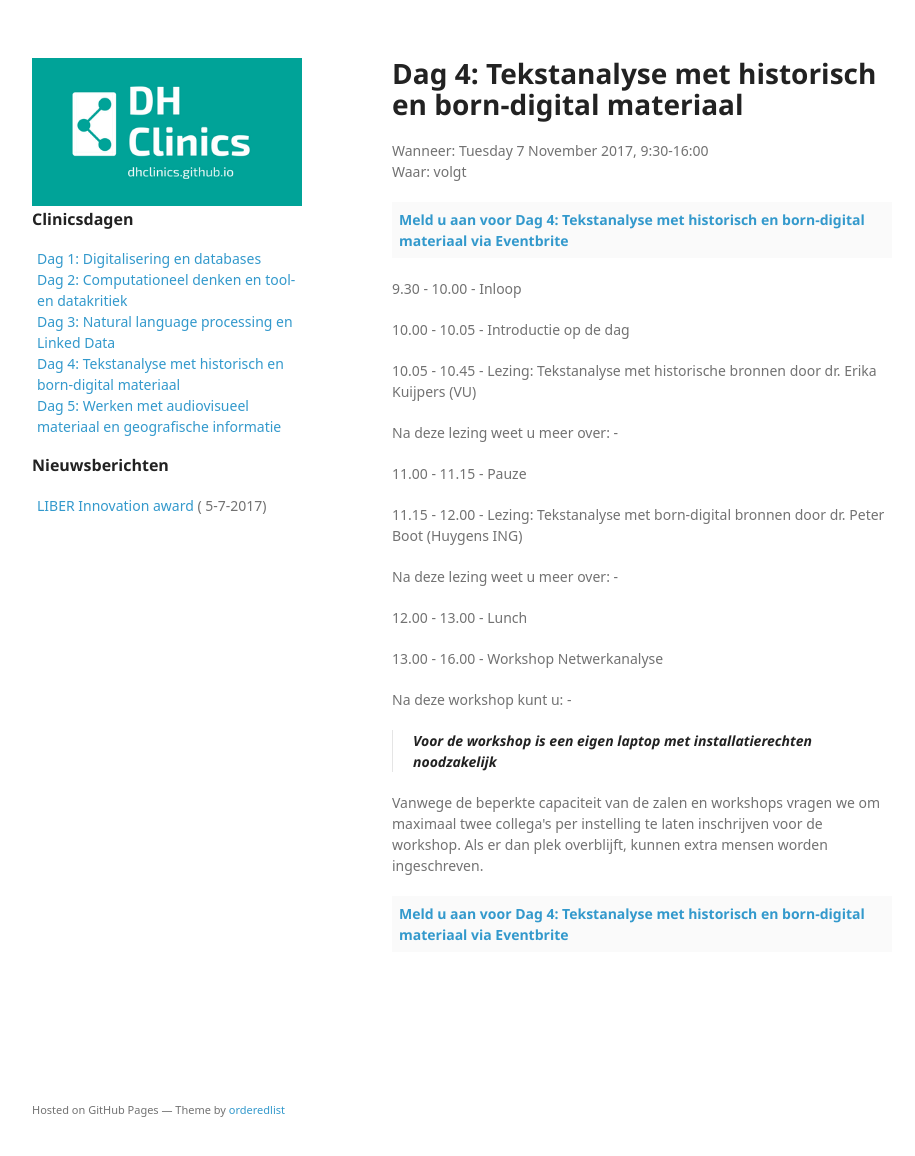
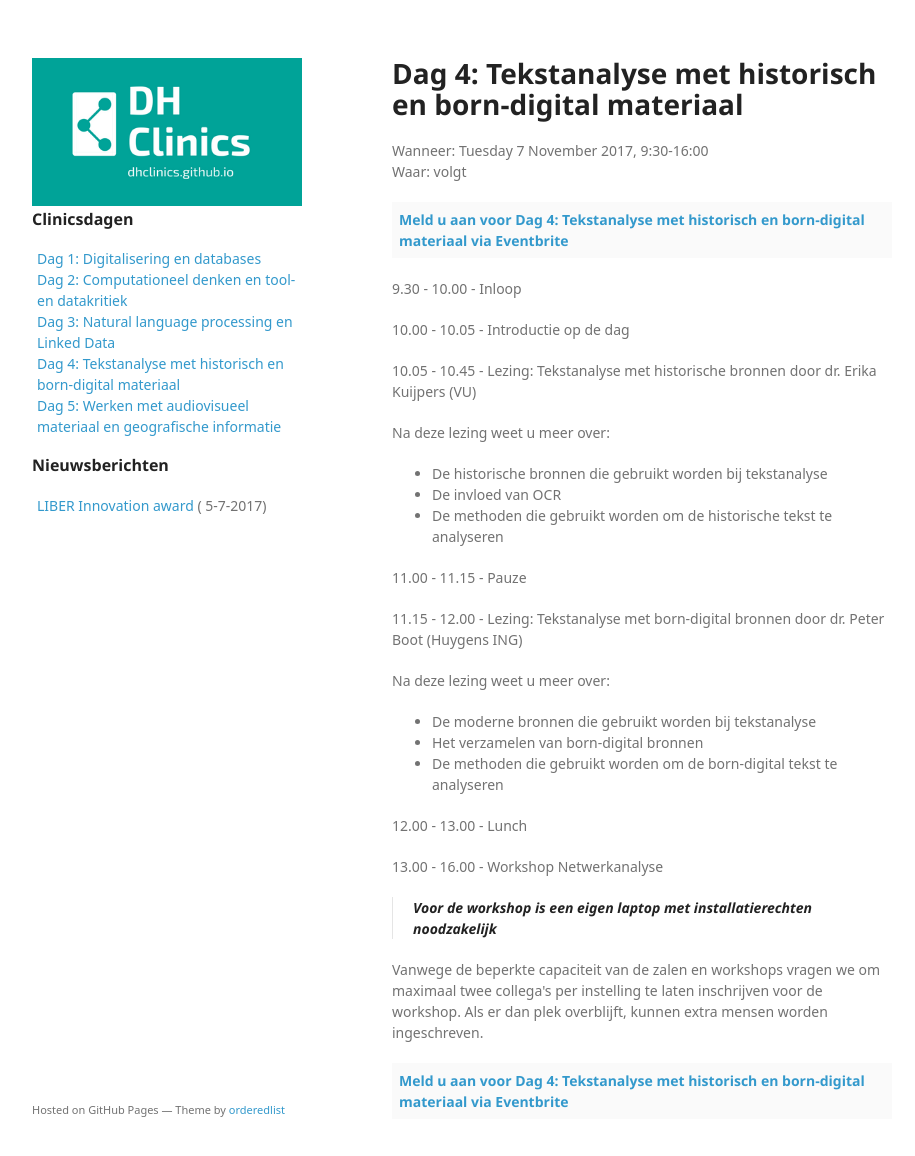
Before and after one commit to DHClinics/dhclinics.github.io, a Jekyll site: the page built from _dag/2017-dag4.md, in a window 1280 px wide and 1189 px high. Shown: the top 1156 px of the window, without its empty margins (178-1093 px from the left). Built offline with Jekyll 4.4.1, drawn with Linux system fonts in a browser that asks for light colours; some web fonts are replaced; a script that is not in the unit is left out.

Commit message:
Update leerdoelen programmaonderdelen

```diff
--- a/_dag/2017-dag4.md
+++ b/_dag/2017-dag4.md
@@ -19,24 +19,24 @@ registration: 36306587982
 
 10.05 - 10.45 - Lezing: Tekstanalyse met historische bronnen door dr. Erika Kuijpers (VU)
 
-Na deze lezing weet u meer over: -
+Na deze lezing weet u meer over:
 
-
+- De historische bronnen die gebruikt worden bij tekstanalyse
+- De invloed van OCR
+- De methoden die gebruikt worden om de historische tekst te analyseren
 
 11.00 - 11.15 - Pauze
 
 11.15 - 12.00 - Lezing: Tekstanalyse met born-digital bronnen door dr. Peter Boot (Huygens ING)
 
-Na deze lezing weet u meer over: -
+Na deze lezing weet u meer over:
 
-
+- De moderne bronnen die gebruikt worden bij tekstanalyse
+- Het verzamelen van born-digital bronnen
+- De methoden die gebruikt worden om de born-digital tekst te analyseren
 
 12.00 - 13.00 - Lunch
 
 13.00 - 16.00 - Workshop Netwerkanalyse
 
-Na deze workshop kunt u: -
-
-
-
 > **Voor de workshop is een eigen laptop met installatierechten noodzakelijk**
```
